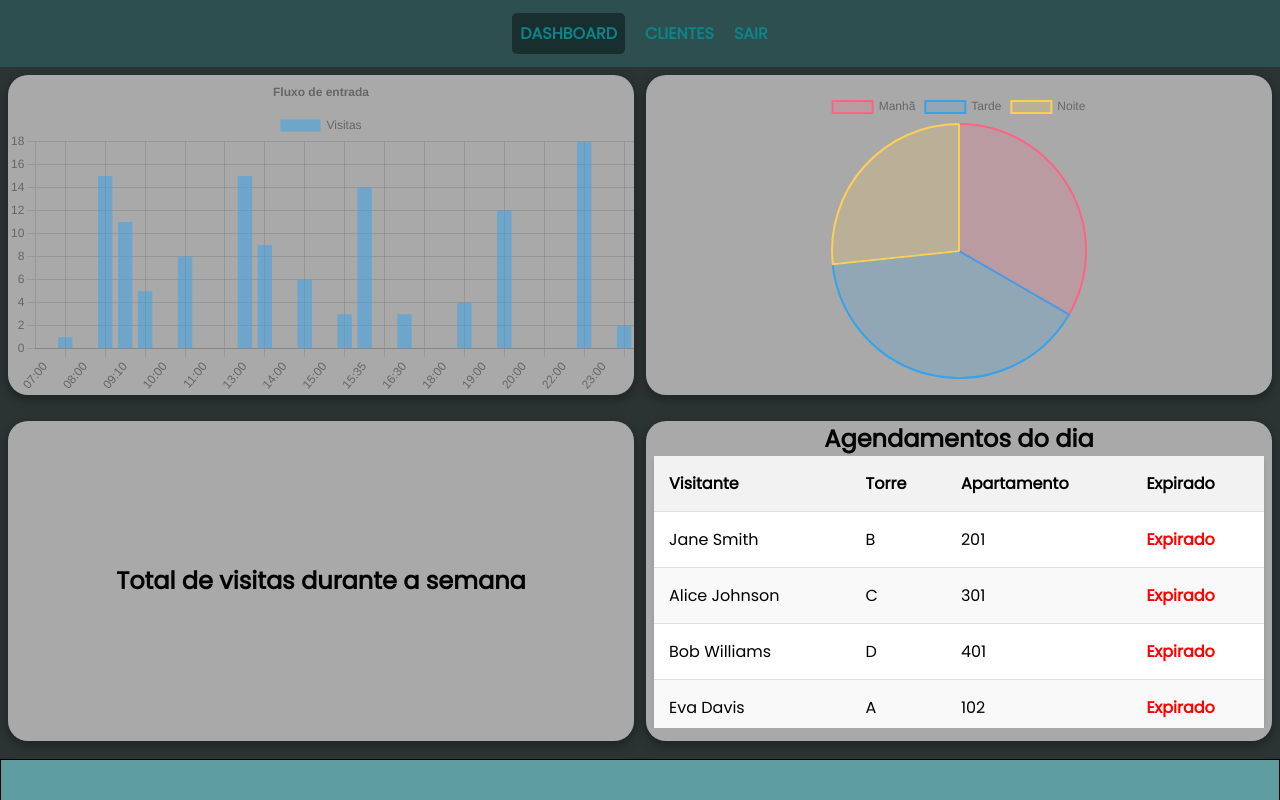
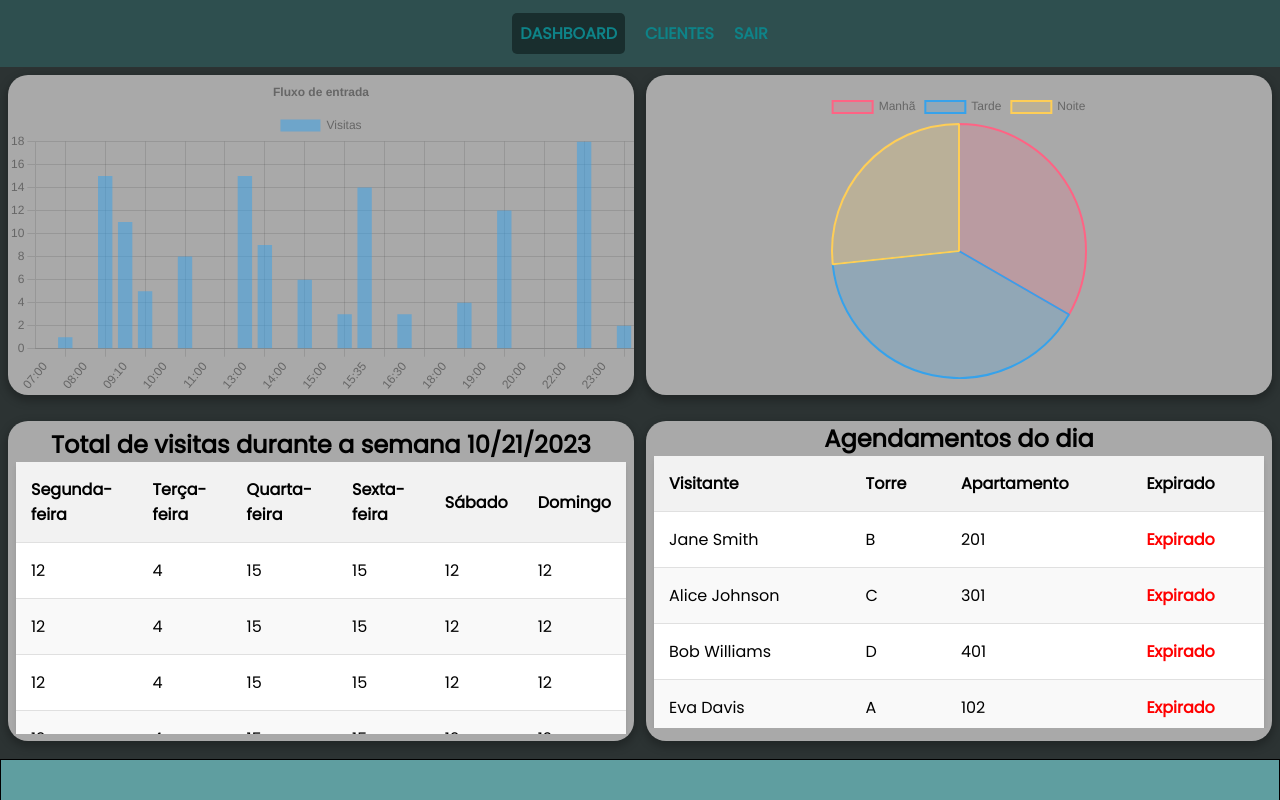
Before and after one commit to BrenerCantuaria/dashboard-fmf, a React (Vite) app: page / in a window 1280 px wide. Both pictures are taken after typing "name@example.com", "name@example.com" into the empty fields and a click on the button "Entrar". Shown: the top 800 px of the page. Built offline with nearby package versions, Linux system fonts and the light colour scheme; no server answers.

Commit message:
estrutura html do card de total de visitas

```diff
--- a/src/components/Card/index.jsx
+++ b/src/components/Card/index.jsx
@@ -1,9 +1,63 @@
 import style from "./Card.module.css";
 // eslint-disable-next-line react/prop-types
 export default function Card({ title }) {
+  const data = new Date();
   return (
     <div className={style.container}>
-       <h1>{title}</h1>
+      <header>
+        <h1>
+          {title}
+          <span> {data.toLocaleDateString()}</span>
+        </h1>
+      </header>
+      <div className={style.content}>
+        <table className={style.table_total_de_visitas_na_semana}>
+          <thead>
+            <tr>
+              <th>Segunda-feira</th>
+              <th>Terça-feira</th>
+              <th>Quarta-feira</th>
+              <th>Sexta-feira</th>
+              <th>Sábado</th>
+              <th>Domingo</th>
+            </tr>
+          </thead>
+          <tbody>
+            <tr>
+              <td>12</td>
+              <td>4</td>
+              <td>15</td>
+              <td>15</td>
+              <td>12</td>
+              <td>12</td>
+            </tr>
+            <tr>
+              <td>12</td>
+              <td>4</td>
+              <td>15</td>
+              <td>15</td>
+              <td>12</td>
+              <td>12</td>
+            </tr>
+            <tr>
+              <td>12</td>
+              <td>4</td>
+              <td>15</td>
+              <td>15</td>
+              <td>12</td>
+              <td>12</td>
+            </tr>
+            <tr>
+              <td>12</td>
+              <td>4</td>
+              <td>15</td>
+              <td>15</td>
+              <td>12</td>
+              <td>12</td>
+            </tr>
+          </tbody>
+        </table>
+      </div>
     </div>
   );
 }
```
